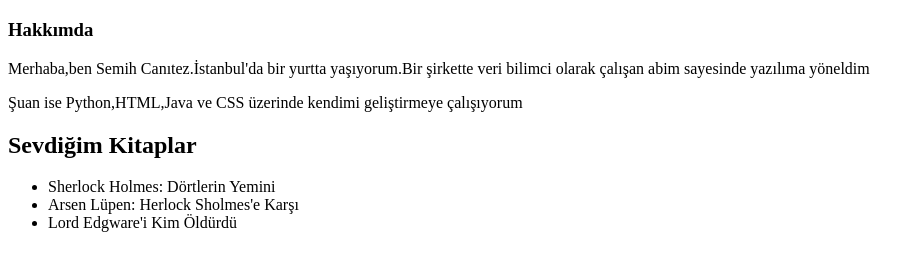
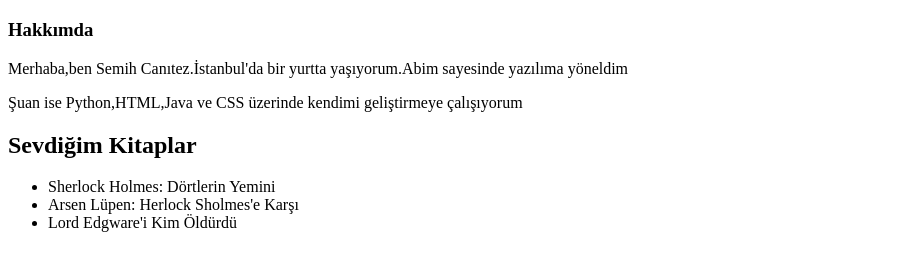
Before and after one commit to semihcanitez/Hakkimda, a plain HTML site: page index.html in a window 1280 px wide. Shown: the part 61-332 px from the top of the page, without its empty margins (0-924 px from the left). Drawn offline with Linux system fonts and the light colour scheme.

Commit message:
Son değişiklikler yapıldı

```diff
--- a/index.html
+++ b/index.html
@@ -11,7 +11,7 @@
  <body>
     <h1>Semih Canıtez</h1>
     <h3>Hakkımda</h3>
-    <p>Merhaba,ben Semih Canıtez.İstanbul'da bir yurtta yaşıyorum.Bir şirkette veri bilimci olarak çalışan abim sayesinde yazılıma yöneldim</p>
+    <p>Merhaba,ben Semih Canıtez.İstanbul'da bir yurtta yaşıyorum.Abim sayesinde yazılıma yöneldim</p>
     <p>Şuan ise Python,HTML,Java ve CSS üzerinde kendimi geliştirmeye çalışıyorum</p>
 
 <!-- Sevdiğim Kitaplar Kısmı -->
```
